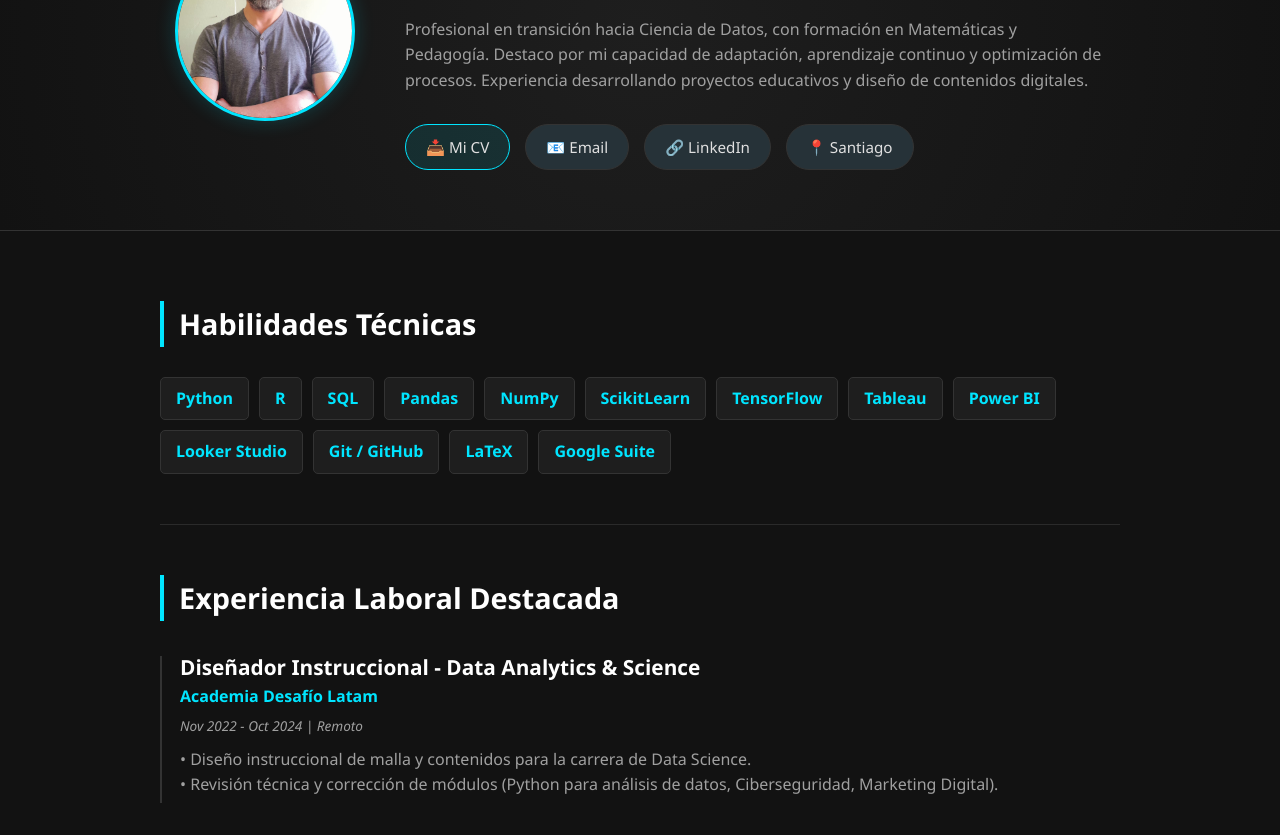
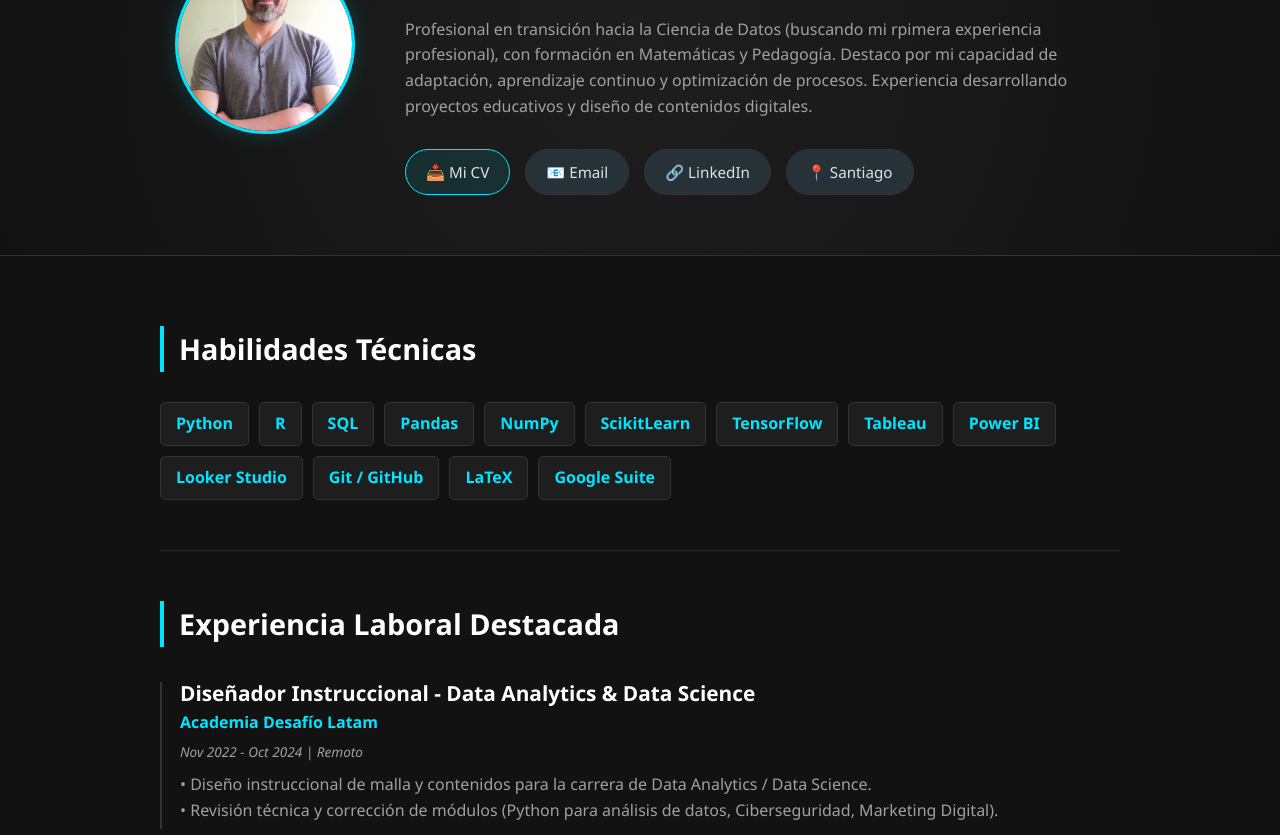
Before and after one commit to pedrorupin/pedrorupin.github.io, a plain HTML site: page index.html in a window 1280 px wide. Shown: the part 168-1003 px from the top of the page. Drawn offline with Linux system fonts and the light colour scheme.

Commit message:
Add files via upload

```diff
--- a/index.html
+++ b/index.html
@@ -244,7 +244,7 @@
             <div class="subtitle">Data Science | Matemáticas | Diseño Instruccional</div>
 
             <p class="bio">
-                Profesional en transición hacia Ciencia de Datos, con formación en Matemáticas y Pedagogía.
+                Profesional en transición hacia la Ciencia de Datos (buscando  mi rpimera experiencia profesional), con formación en Matemáticas y Pedagogía.
                 Destaco por mi capacidad de adaptación, aprendizaje continuo y optimización de procesos.
                 Experiencia desarrollando proyectos educativos y diseño de contenidos digitales.
             </p>
@@ -291,12 +291,12 @@
             <h2>Experiencia Laboral Destacada</h2>
 
             <div class="timeline-item">
-                <div class="role-title">Diseñador Instruccional - Data Analytics & Science</div>
+                <div class="role-title">Diseñador Instruccional - Data Analytics & Data Science</div>
                 <div class="company">Academia Desafío Latam</div>
                 <div class="date">Nov 2022 - Oct 2024 | Remoto</div>
                 <div class="description">
                     <ul>
-                        <li>• Diseño instruccional de malla y contenidos para la carrera de Data Science.</li>
+                        <li>• Diseño instruccional de malla y contenidos para la carrera de Data Analytics / Data Science.</li>
                         <li>• Revisión técnica y corrección de módulos (Python para análisis de datos, Ciberseguridad, Marketing Digital).</li>
                     </ul>
                 </div>
@@ -330,7 +330,7 @@
 
                 <div class="project-card">
                     <h3>Data Science & Analytics</h3>
-                    <p><strong>Skillnest:</strong> Especialista en Data Science & Deep Learning (2025)</p>
+                    <p><strong>Skillnest:</strong> Bootcamp Data Science & Deep Learning (2025)</p>
                     <p><strong>Coursera:</strong> Google Data Analytics</p>
                     <p><strong>Desafío Latam:</strong> Bases de GIT, GITHUB</p>
                 </div>
```
